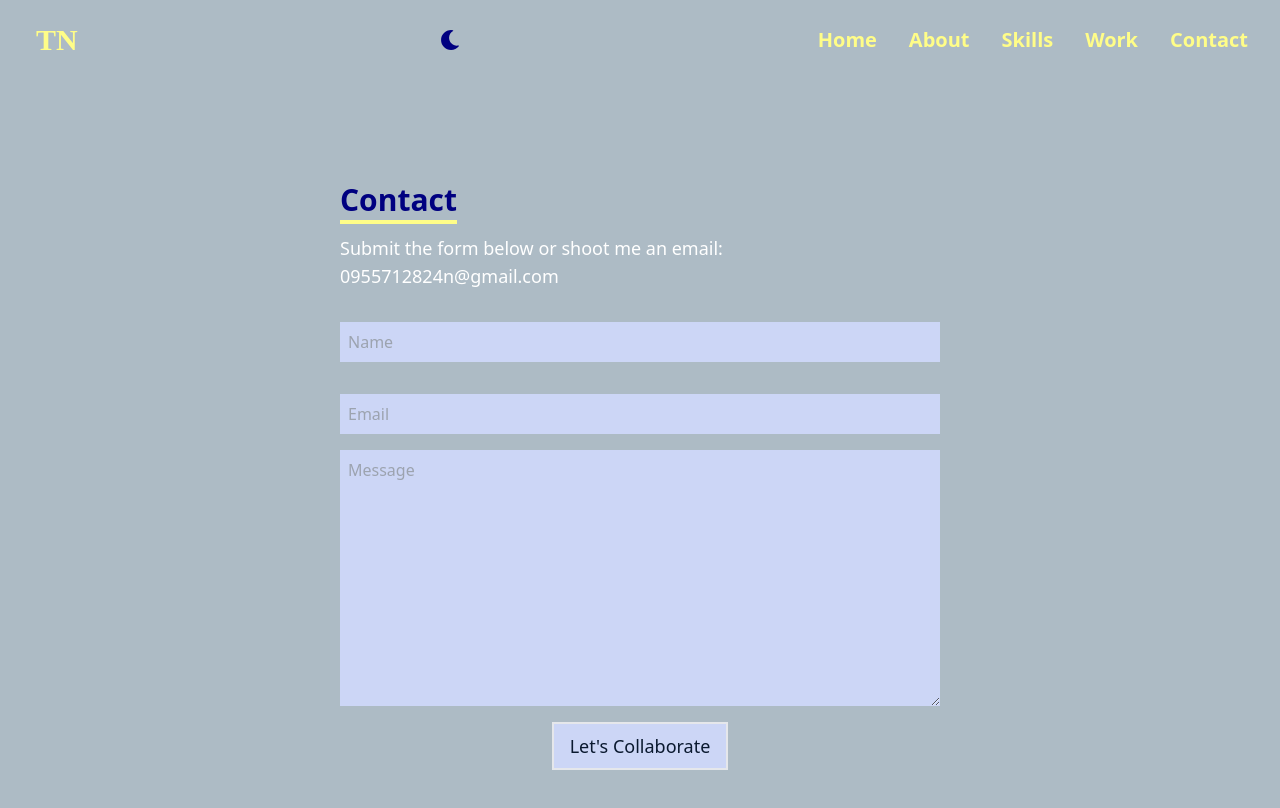
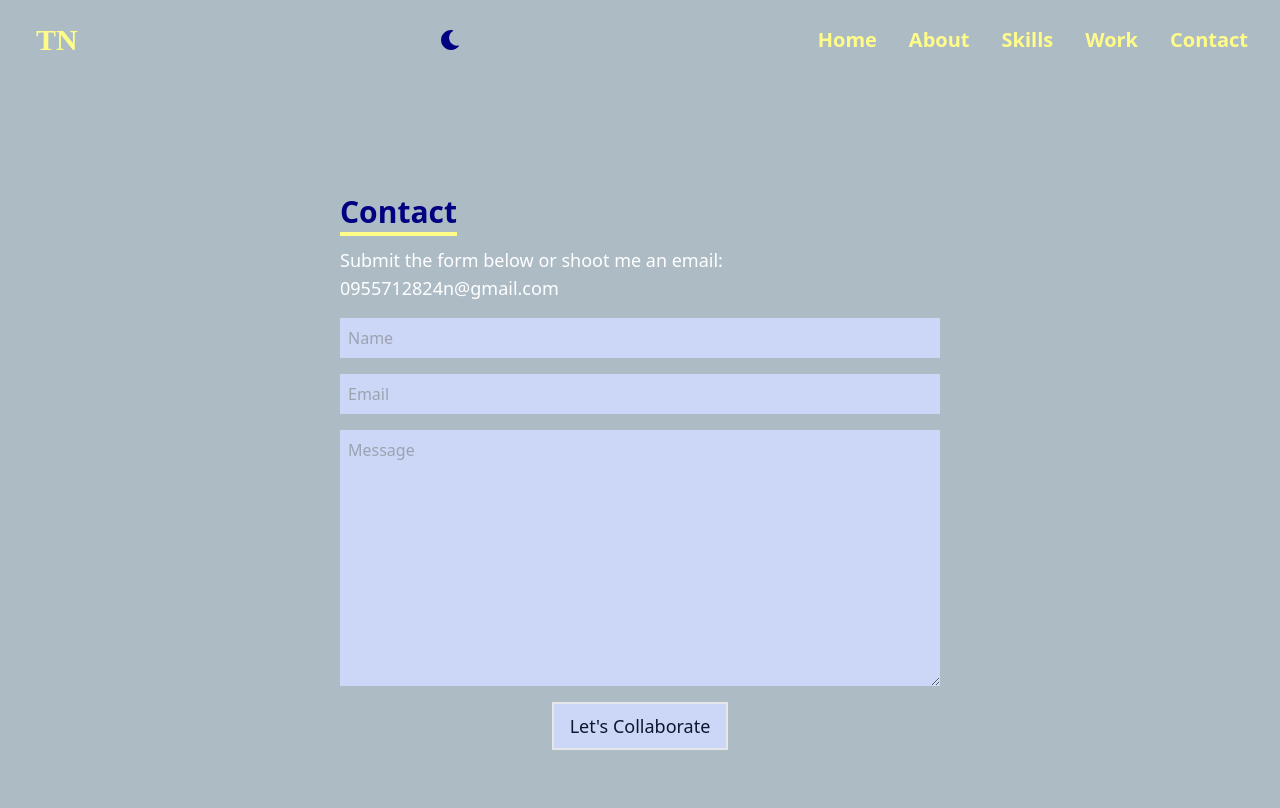
Before and after one commit to Tasha1003Natasha/Portfolio-Website, a React (Create React App) app: page /contact in a window 1280 px wide. Shown: the top 808 px of the page. Built offline with nearby package versions, Linux system fonts and the light colour scheme.

Commit message:
Валідація

```diff
--- a/src/Pages/Contact.jsx
+++ b/src/Pages/Contact.jsx
@@ -41,7 +41,7 @@ const Contact = () => {
         onSubmit={onSubmit}
         className="flex flex-col sm:max-w-[600px] w-full"
       >
-        <div className="mt-10 lg:mt-15">
+        <div>
           <p className="text-base sm:text-2xl md:text-3xl font-bold inline border-b-4 text-[#000080] dark:text-gray-300 border-[#fffd88]  dark:border-yellow-300">
             Contact
           </p>
@@ -50,12 +50,14 @@ const Contact = () => {
           </p>
         </div>
         <input
-          className="bg-[#ccd6f6] lg:my-4 p-2 my-2 outline-none"
+          className="bg-[#ccd6f6] p-2 outline-none"
           type="text"
           placeholder="Name"
           name="user_name"
           value={toSend.user_name}
           onChange={handleChange}
+          pattern="^[a-zA-Zа-яА-Я]+(([' -][a-zA-Zа-яА-Я ])?[a-zA-Zа-яА-Я]*)*$"
+          required
         />
         <input
           className="lg:my-4 p-2 my-2 bg-[#ccd6f6] outline-none"
@@ -64,6 +66,8 @@ const Contact = () => {
           name="user_email"
           value={toSend.user_email}
           onChange={handleChange}
+          pattern="^\S+@\S+\.\S+$"
+          required
         />
         <textarea
           className="bg-[#ccd6f6] p-2 outline-none"
@@ -80,8 +84,8 @@ const Contact = () => {
         >
           Let's Collaborate
         </button>
-        <span className="text-gray-300  py-4 cursor-pointer">
-          {done && 'Thank you for contacting me'}
+        <span className="text-gray-300 cursor-pointer flex  justify-center items-center ">
+          {done && 'Thank you for contacting me!'}
         </span>
       </form>
     </div>
```
